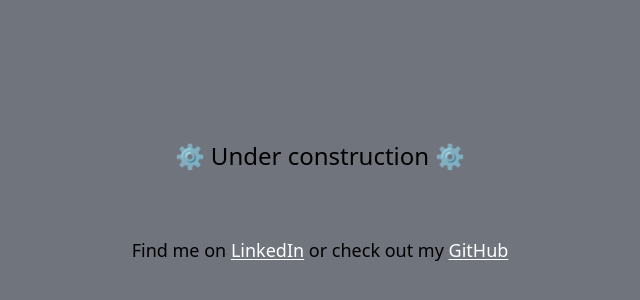
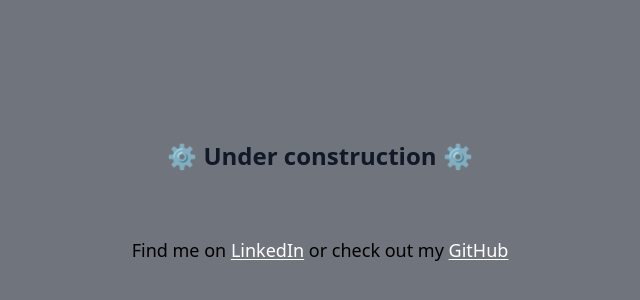
Before and after one commit to LPRegen/portfolio, a Next.js app: page / in a window 1280 px wide. Shown: the part 198-498 px from the top of the page, without its empty margins (320-960 px from the left). Built offline with nearby package versions, Linux system fonts and the light colour scheme.

Commit message:
refactor: refactor interface and add styles depending on as prop

```diff
--- a/components/Heading.tsx
+++ b/components/Heading.tsx
@@ -1,13 +1,30 @@
 interface TitleProps extends React.HTMLAttributes<HTMLHeadingElement> {
   content: string;
-  as: 'h1' | 'h2' | 'h3' | 'h4' | 'h5' | 'h6';
+  as: 'h1' | 'h2' | 'h3' | 'h4';
   className?: string;
 }
 
 export const Title = ({ content, as, className, ...props }: TitleProps) => {
   const Component = as;
+
+  let styles: string;
+  switch (as) {
+    case 'h1':
+      styles = 'font-extrabold text-2xl text-black';
+      break;
+    case 'h2':
+      styles = 'font-bold text-lg text-black';
+      break;
+    case 'h3':
+      styles = 'font-semibold text-lg text-black';
+      break;
+    case 'h4':
+      styles = 'font-bold text-base text-black';
+      break;
+  }
+
   return (
-    <Component className={className} {...props}>
+    <Component className={`${styles} ${className}`} {...props}>
       {content}
     </Component>
   );
```
